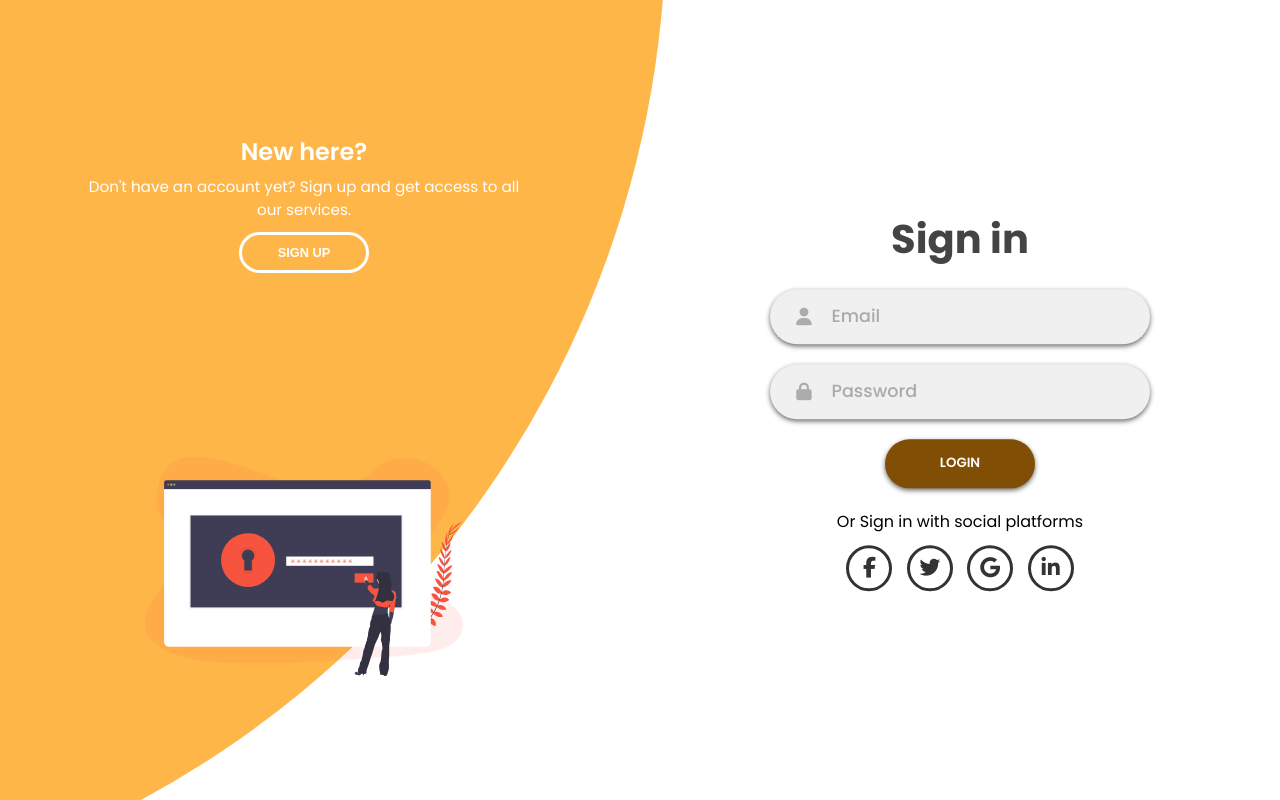
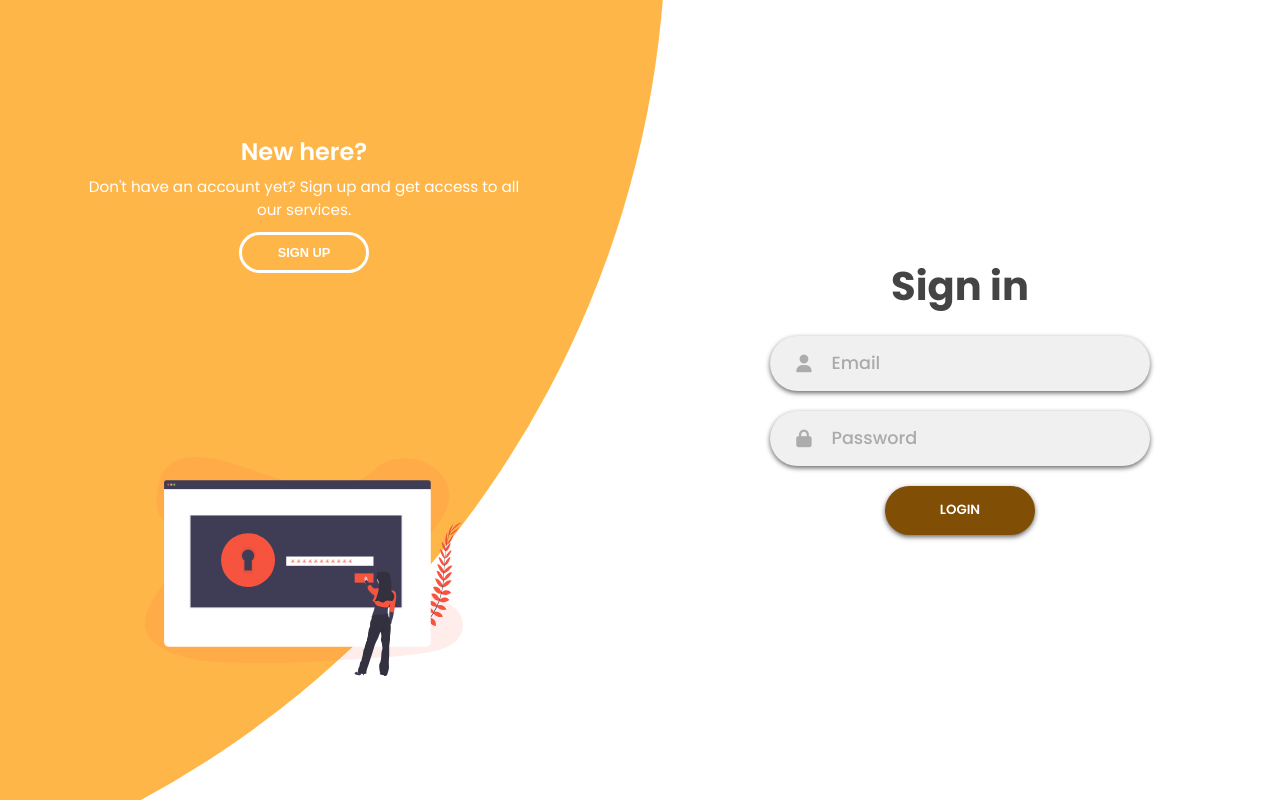
Before and after one commit to Reyna2130/Travel, a Flask app: page /login in a window 1280 px wide. Run offline with Flask 3, Linux system fonts and the light colour scheme; parts of the project's set-up code (start-up, migrations or seed data) failed here and were passed over; some libraries are stand-ins or nearby versions.

Commit message:
Update login.html

```diff
--- a/templates/login.html
+++ b/templates/login.html
@@ -26,21 +26,7 @@
                     {% if error %}
                         <p class="error">{{ error }}</p>
                     {% endif %}
-                    <p class="social-text">Or Sign in with social platforms</p>
-                    <div class="social-media">
-                        <a href="#" class="social-icon">
-                            <i class="fab fa-facebook-f"></i>
-                        </a>
-                        <a href="#" class="social-icon">
-                            <i class="fab fa-twitter"></i>
-                        </a>
-                        <a href="#" class="social-icon">
-                            <i class="fab fa-google"></i>
-                        </a>
-                        <a href="#" class="social-icon">
-                            <i class="fab fa-linkedin-in"></i>
-                        </a>
-                    </div>
+
                 </form>
 
                 <!-- Sign Up Form -->
@@ -59,21 +45,7 @@
                         <input type="password" name="password" placeholder="Password" required />
                     </div>
                     <input type="submit" class="btn" value="Sign up" />
-                    <p class="social-text">Or Sign up with social platforms</p>
-                    <div class="social-media">
-                        <a href="#" class="social-icon">
-                            <i class="fab fa-facebook-f"></i>
-                        </a>
-                        <a href="#" class="social-icon">
-                            <i class="fab fa-twitter"></i>
-                        </a>
-                        <a href="#" class="social-icon">
-                            <i class="fab fa-google"></i>
-                        </a>
-                        <a href="#" class="social-icon">
-                            <i class="fab fa-linkedin-in"></i>
-                        </a>
-                    </div>
+
                 </form>
             </div>
         </div>
```
